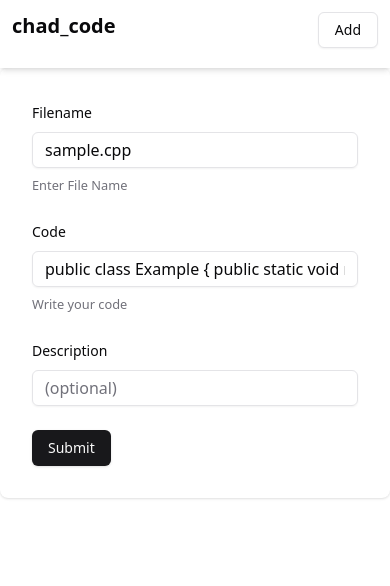
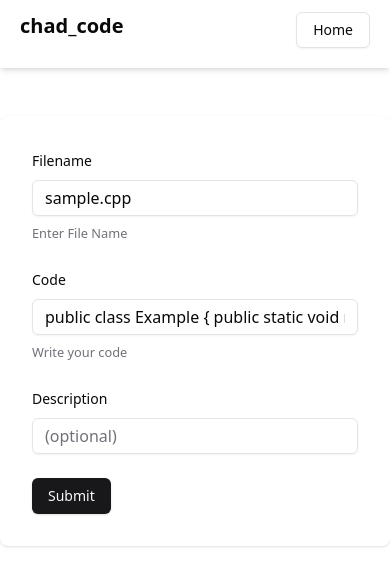
Before and after one commit to Arnab-cloud/chad_code, a Next.js app: page /addForm in a window 390 px wide. Shown: the top 586 px of the page. Built offline with nearby package versions, Linux system fonts and the light colour scheme.

Commit message:
add responsiveness, add toast, upgrade navbar( add form, [filename]

```diff
--- a/package.json
+++ b/package.json
@@ -20,9 +20,11 @@
 		"lucide-react": "^0.475.0",
 		"mongoose": "^8.10.1",
 		"next": "15.1.7",
+		"next-themes": "^0.4.4",
 		"react": "^19.0.0",
 		"react-dom": "^19.0.0",
 		"react-hook-form": "^7.54.2",
+		"sonner": "^2.0.1",
 		"tailwind-merge": "^3.0.2",
 		"tailwindcss-animate": "^1.0.7",
 		"zod": "^3.24.2"
--- a/src/app/[filename]/page.tsx
+++ b/src/app/[filename]/page.tsx
@@ -16,7 +16,6 @@
 }) => {
 	const { filename } = await params;
 	const base_url = process.env.NEXT_PUBLIC_BASE_URL || "";
-	console.log(filename);
 	try {
 		const res = await axios.get<ApiResponse>(
 			`${base_url}/api/getData?filename=${filename}`
@@ -28,9 +27,9 @@
 		}
 
 		return (
-			<div>
+			<div className="flex flex-col h-svh justify-between">
 				<div>
-					<Navbar></Navbar>
+					<Navbar link="/" displayText="Home"></Navbar>
 				</div>
 				<div className="flex items-center justify-center p-4">
 					<Card className="w-fit">
--- a/src/app/addForm/page.tsx
+++ b/src/app/addForm/page.tsx
@@ -3,11 +3,11 @@
 
 export default async function AddFrom() {
 	return (
-		<div>
+		<div className="flex flex-col h-svh gap-12">
 			<div>
-				<Navbar></Navbar>
+				<Navbar link="/" displayText="Home"></Navbar>
 			</div>
-			<div className="w-full">
+			<div className="w-full flex justify-center">
 				<CForm></CForm>
 			</div>
 		</div>
--- a/src/app/layout.tsx
+++ b/src/app/layout.tsx
@@ -2,6 +2,7 @@
 import { Geist, Geist_Mono } from "next/font/google";
 import "./globals.css";
 import { Analytics } from "@vercel/analytics/next";
+import { Toaster } from "@/components/ui/sonner";
 const geistSans = Geist({
 	variable: "--font-geist-sans",
 	subsets: ["latin"],
@@ -29,6 +30,7 @@
 			>
 				{children}
 				<Analytics />
+				<Toaster />
 			</body>
 		</html>
 	);
--- a/src/app/page.tsx
+++ b/src/app/page.tsx
@@ -31,12 +31,12 @@
 	return (
 		<div className="flex flex-col">
 			<div className="controls">
-				<Navbar></Navbar>
+				<Navbar link="/addForm" displayText="Add"></Navbar>
 			</div>
-			<div className="w-full p-4 flex gap-2">
+			<div className="p-4 flex gap-2 flex-wrap">
 				{filenames?.names &&
 					filenames.names.map((val, idx) => (
-						<div key={idx} className="w-52 gap-2">
+						<div key={idx} className="min-w-36">
 							<CCard fileName={val}></CCard>
 						</div>
 					))}
--- a/src/components/cform.tsx
+++ b/src/components/cform.tsx
@@ -17,6 +17,7 @@
 } from "@/components/ui/form";
 import { Input } from "@/components/ui/input";
 import { CodeFile } from "@/models/Codes";
+import { toast } from "sonner";
 
 export interface ApiResponse {
 	success: boolean;
@@ -51,11 +52,12 @@
 		// ✅ This will be type-safe and validated.
 		// console.log(values);
 		try {
-			await axios.post<ApiResponse>(`api/addCode`, values);
+			const res = await axios.post<ApiResponse>(`api/addCode`, values);
+			toast(res.data.message);
 		} catch (error) {
 			const axiosError = error as AxiosError<ApiResponse>;
 
-			return <div>{axiosError.response?.data.message}</div>;
+			toast(axiosError.response?.data.message);
 		}
 	}
 
--- a/src/components/navbar.tsx
+++ b/src/components/navbar.tsx
@@ -3,9 +3,17 @@
 import { Button } from "./ui/button";
 import Link from "next/link";
 
-const Navbar: React.FC = () => {
+interface navbarProps {
+	link: string;
+	displayText: string;
+}
+
+const Navbar: React.FC<navbarProps> = ({
+	link = "/",
+	displayText = "Home",
+}) => {
 	return (
-		<nav className="p-3 shadow-md sticky top-0 bg-white z-10 flex flex-row">
+		<nav className="p-3 px-5 shadow-md sticky top-0 bg-white z-10 flex justify-center">
 			<div className="container mx-auto flex flex-row justify-between items-center">
 				<Link href="/" className="text-xl font-bold mb-4 md:mb-0 ">
 					chad_code
@@ -13,7 +21,7 @@
 			</div>
 			<div>
 				<Button variant="outline" asChild>
-					<Link href={"/addForm"}>Add</Link>
+					<Link href={link}>{displayText}</Link>
 				</Button>
 			</div>
 		</nav>
--- /dev/null
+++ b/src/components/ui/sonner.tsx
@@ -0,0 +1,31 @@
+"use client"
+
+import { useTheme } from "next-themes"
+import { Toaster as Sonner } from "sonner"
+
+type ToasterProps = React.ComponentProps<typeof Sonner>
+
+const Toaster = ({ ...props }: ToasterProps) => {
+  const { theme = "system" } = useTheme()
+
+  return (
+    <Sonner
+      theme={theme as ToasterProps["theme"]}
+      className="toaster group"
+      toastOptions={{
+        classNames: {
+          toast:
+            "group toast group-[.toaster]:bg-background group-[.toaster]:text-foreground group-[.toaster]:border-border group-[.toaster]:shadow-lg",
+          description: "group-[.toast]:text-muted-foreground",
+          actionButton:
+            "group-[.toast]:bg-primary group-[.toast]:text-primary-foreground",
+          cancelButton:
+            "group-[.toast]:bg-muted group-[.toast]:text-muted-foreground",
+        },
+      }}
+      {...props}
+    />
+  )
+}
+
+export { Toaster }
```
Also changed, not shown: 1 other file (tests, documents, lock files or other folders).
